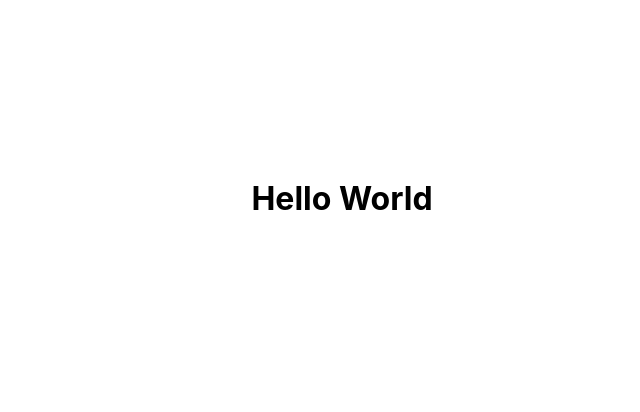
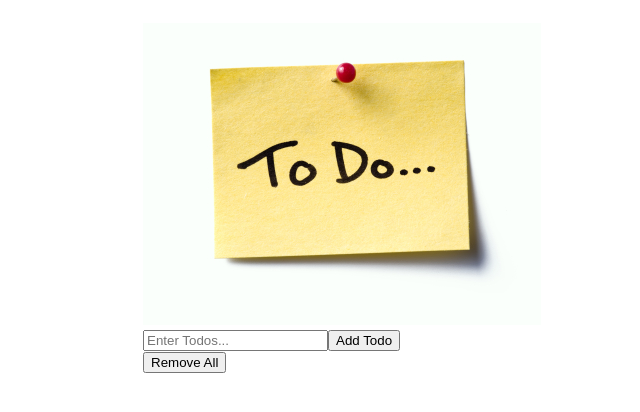
Before and after one commit to KarthikBenki/todo-app-using-react-hooks, a React (Create React App) app: page / in a window 1280 px wide. Shown: the part 202-614 px from the top of the page, without its empty margins (298-938 px from the left). Built offline with nearby package versions, Linux system fonts and the light colour scheme.

Commit message:
create simple todo app to add and delete todo list

```diff
--- a/src/components/Todo/Todo.jsx
+++ b/src/components/Todo/Todo.jsx
@@ -1,11 +1,69 @@
-import React from "react";
-import "./Todo.css"
+import React, { useState } from "react";
+import "./Todo.css";
+import todoImg from "../../images/todo-image.jpeg";
 
 const Todo = () => {
+  const [inputData, setInputData] = useState("");
+  const [todoList, setTodoList] = useState([]);
+
+  const handleChange = (e) => {
+    setInputData(e.target.value);
+  };
+
+  const addTodo = () => {
+    if (!inputData) return;
+    setTodoList([...todoList, inputData]);
+    setInputData("");
+  };
+
+  const removeAll = () => {
+    setTodoList([]);
+  };
+
+  const deleteItem = (ind) => {
+    const updatedList = todoList.filter((element, id) => {
+      return id !== ind;
+    });
+
+    setTodoList(updatedList);
+  };
+
   return (
     <>
       <div className="main-container">
-        <h1>Hello World</h1>
+        <div className="todo-container">
+          <div className="todo-image">
+            <img src={todoImg} alt="" />
+          </div>
+          <div className="todo-input">
+            <input
+              type="text"
+              placeholder="Enter Todos..."
+              value={inputData}
+              onChange={handleChange}
+            />
+            <button className="add-todo-button" onClick={addTodo}>
+              Add Todo
+            </button>
+          </div>
+
+          <div className="todo-display">
+            {todoList.map((element, ind) => {
+              return (
+                <div className="todo-display-list" key={ind}>
+                  <h3>
+                    {element}{" "}
+                    <button onClick={() => deleteItem(ind)}>Delete</button>
+                  </h3>
+                </div>
+              );
+            })}
+          </div>
+
+          <div className="remove-all">
+            <button onClick={removeAll}>Remove All</button>
+          </div>
+        </div>
       </div>
     </>
   );
```
Also changed, not shown: src/images/todo-image.jpeg (added).
